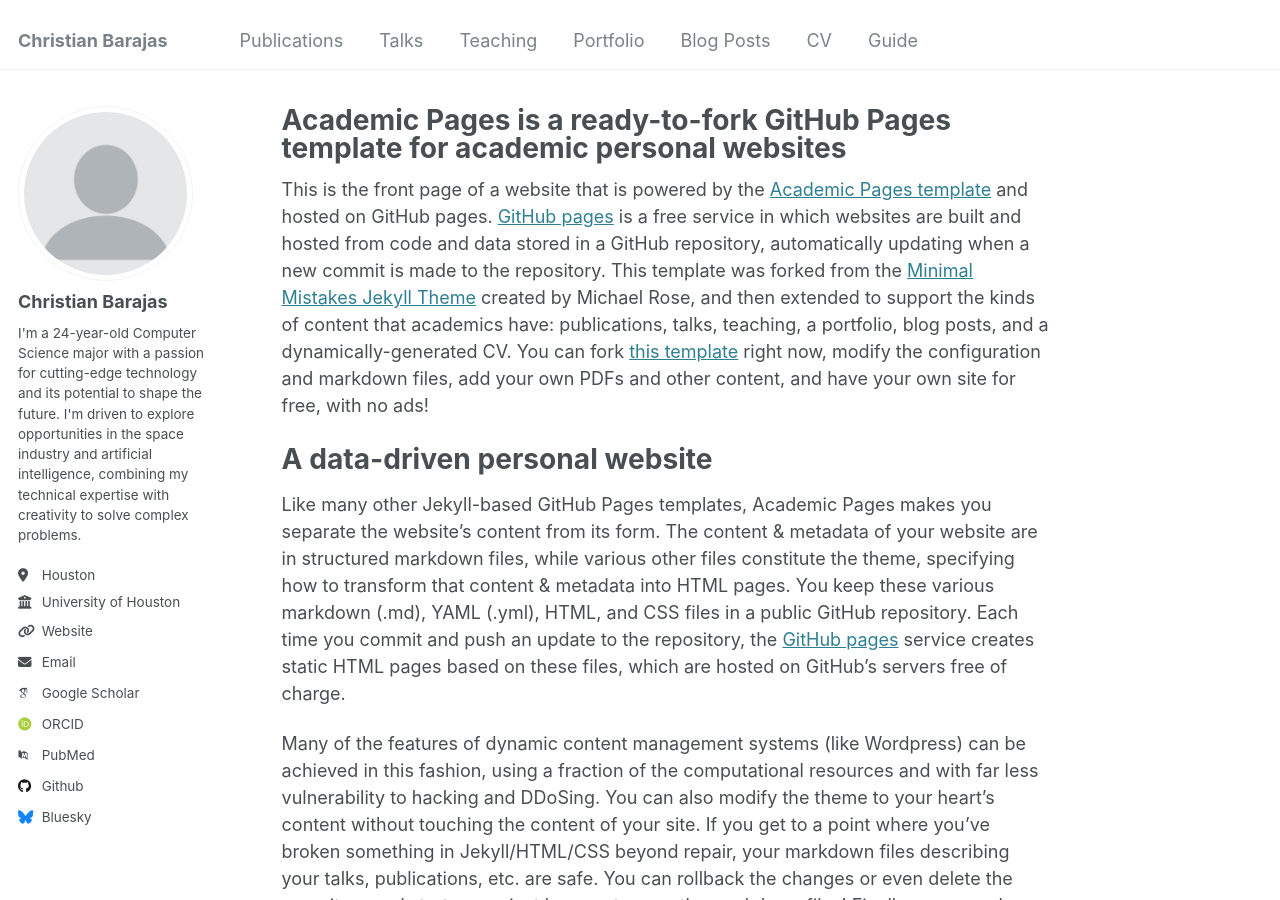
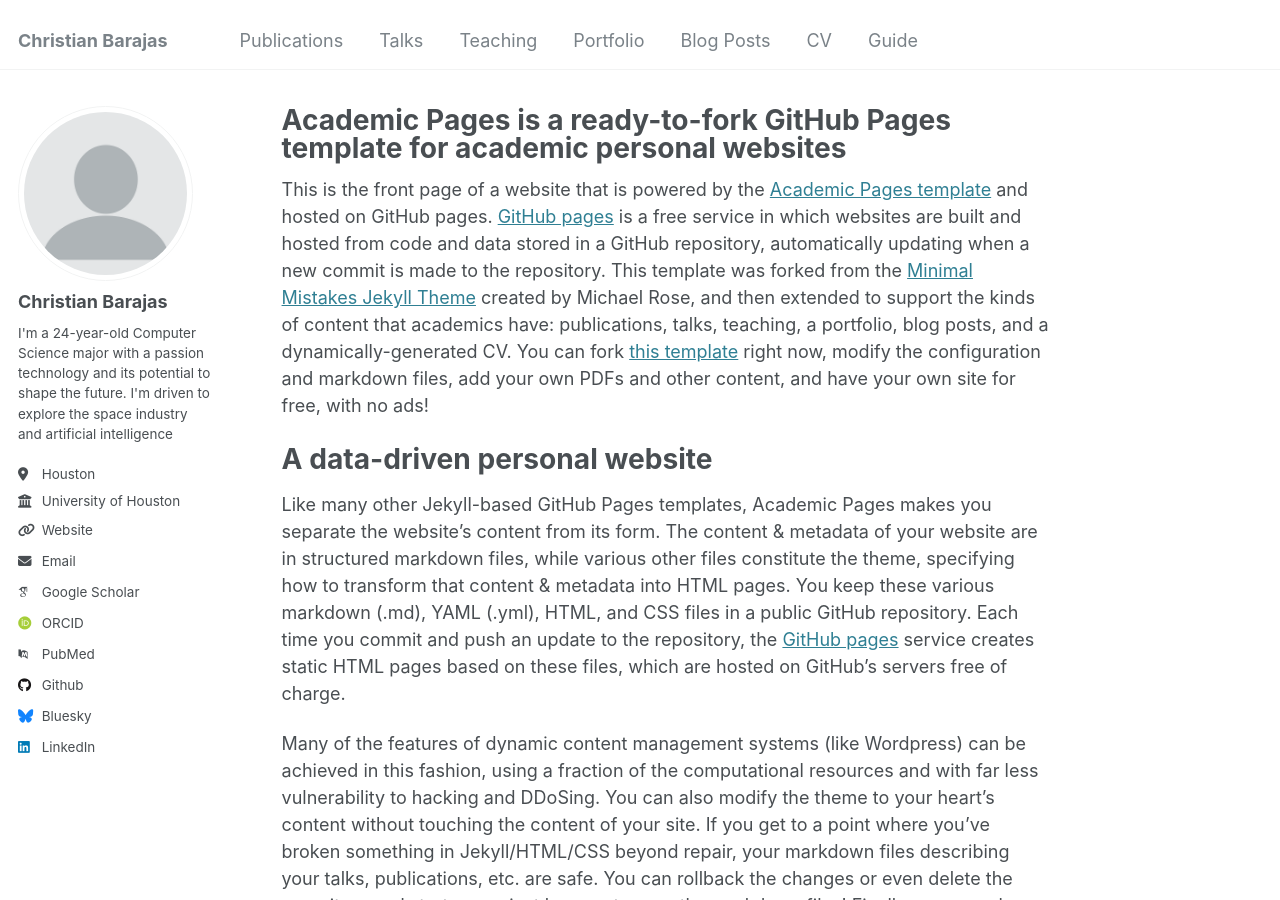
Before and after one commit to christianbarajas00/christianbarajas00.github.io, a Jekyll site: the page built from _pages/about.md, in a window 1280 px wide and 900 px high. Built offline with Jekyll 4.4.1, drawn with Linux system fonts in a browser that asks for light colours; some web fonts are replaced.

Commit message:
Update _config.yml

```diff
--- a/_config.yml
+++ b/_config.yml
@@ -24,10 +24,10 @@ author:
   avatar           : "profile.png"
   name             : "Christian Barajas"
   pronouns         : # example: "she/her"
-  bio              : "I'm a 24-year-old Computer Science major with a passion for cutting-edge technology and its potential to shape the future. I'm driven to explore opportunities in the space industry and artificial intelligence, combining my technical expertise with creativity to solve complex problems."
+  bio              : "I'm a 24-year-old Computer Science major with a passion technology and its potential to shape the future. I'm driven to explore the space industry and artificial intelligence"
   location         : "Houston"
   employer         : "University of Houston"
-  uri              :  "cs.uh.edu"
+  uri              :  "https://www.uh.edu/nsm/computer-science/"
   email            : "christianbarajas000@gmail.com"
 
   # Academic websites
@@ -58,7 +58,7 @@ author:
   keybase          : # Username
   instagram        : # Username
   lastfm           : # Username
-  linkedin         : # Username
+  linkedin         : "https://www.linkedin.com/feed/?trk=onboarding-landing"
   mastodon         : # URL
   medium           : # URL
   pinterest        : # Username
```
